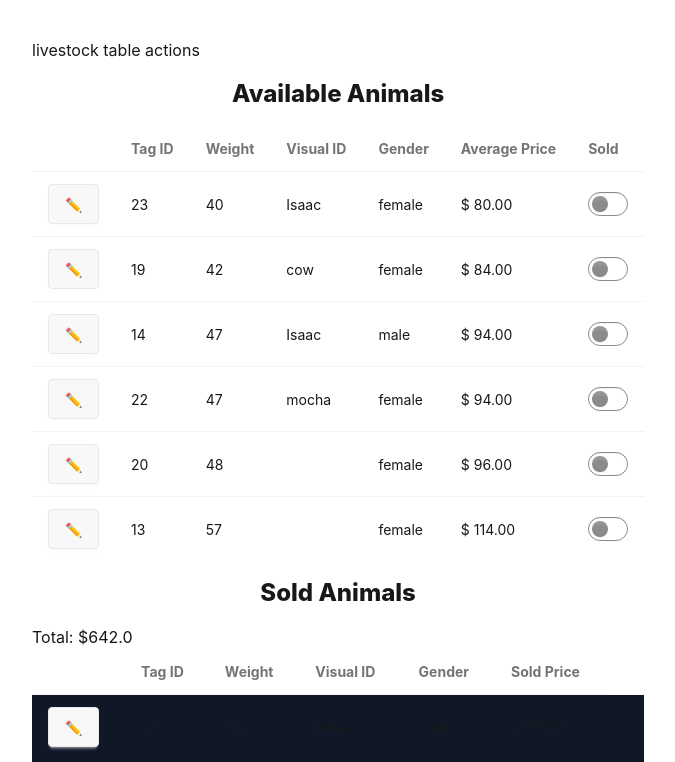
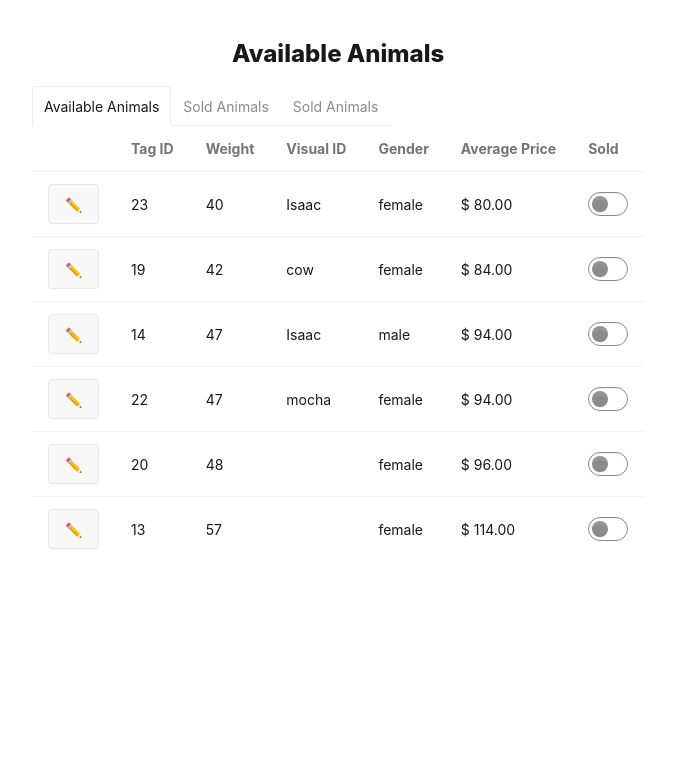
Before and after one commit to matterholt/app_weightPricer, a SvelteKit app in the folder myappsvelte/: page / in a window 1280 px wide. Shown: the part 498-1260 px from the top of the page, without its empty margins (8-683 px from the left). After the commit the page ends 1099 px from the top, so only its background shows below. Built offline with nearby package versions, Linux system fonts and the light colour scheme.

Commit message:
refactoring tables and layout for app

```diff
--- a/myappsvelte/src/lib/components/feature/LivestockTable.svelte
+++ b/myappsvelte/src/lib/components/feature/LivestockTable.svelte
@@ -23,6 +23,7 @@
 	{#each livestockEntry as livestock (livestock?.tag_id)}
 		<tr class={livestock.isSold ? 'bg-gray-900' : ''}>
 			<th>
+				{#if !livestock.isSold}
 					<button
 						class="btn"
 						onclick={() => (animalStats = livestock)}
@@ -31,6 +32,7 @@
 					>
 						✏️
 					</button>
+				{/if}
 			</th>
 
 			<td>{livestock?.tag_id}</td>
@@ -38,9 +40,7 @@
 			<td>{livestock?.visual_id}</td>
 			<td>{livestock?.gender}</td>
 			<td>$ {livestock?.profitedCash}</td>
-			{#if livestock.isSold}
-				<td> </td>
-			{:else}
+			{#if !livestock.isSold}
 				<td>
 					<input type="checkbox" bind:checked={livestock.isSold} class="toggle" />
 				</td>
@@ -50,7 +50,6 @@
 {/snippet}
 
 <div class="overflow-x-auto">
-	<TitleBlock>Available Animals</TitleBlock>
 	<AnimalDialog animalDetails={animalStats} host={animalStats?.tag_id} />
 	<table class="table">
 		<thead>
@@ -69,7 +68,7 @@
 		</tbody>
 	</table>
 </div>
-<div>
+<!-- <div class="outline p-4 m-4 rounded-2xl">
 	<TitleBlock>Sold Animals</TitleBlock>
 	<p>Total: ${grossIncome}</p>
 	<table class="table">
@@ -87,4 +86,4 @@
 			{@render tableRow(soldLivestock)}
 		</tbody>
 	</table>
-</div>
+</div> -->
--- a/myappsvelte/src/routes/+page.svelte
+++ b/myappsvelte/src/routes/+page.svelte
@@ -1,6 +1,9 @@
 <script module>
 	import MarketReport from '../lib/components/feature/MarketReport.svelte';
 	import LivestockTable from '../lib/components/feature/LivestockTable.svelte';
+	import TitleBlock from '$lib/components/general/TitleBlock.svelte';
+
+	let activeTab = $state('available');
 </script>
 
 <div>
@@ -10,7 +13,32 @@
 
 	<div class="w-fit m-10">
 		<MarketReport />
-		<div>livestock table actions</div>
-		<LivestockTable />
+		<TitleBlock>Available Animals</TitleBlock>
+		<div role="tablist" class="tabs tabs-lift">
+			<button
+				aria-label="tab"
+				onclick={() => (activeTab = 'available')}
+				class={[activeTab === 'available' ? 'tab-active' : '', 'tab']}
+			>
+				Available Animals
+			</button>
+			<button
+				aria-label="tab"
+				onclick={() => (activeTab = 'sold')}
+				class={[activeTab === 'sold' ? 'tab-active' : '', 'tab']}
+			>
+				Sold Animals
+			</button>
+			<button
+				aria-label="tab"
+				onclick={() => (activeTab = 'add')}
+				class={[activeTab === 'add' ? 'tab-active' : '', 'tab']}
+			>
+				Sold Animals
+			</button>
+		</div>
+		{#if activeTab == 'available'}
+			<LivestockTable />
+		{/if}
 	</div>
 </div>
```
Also changed, not shown: myappsvelte/src/lib/components/feature/adding_livestock/NewLivestock.svelte (added). Lines whose indentation alone changed are shown as unchanged.
